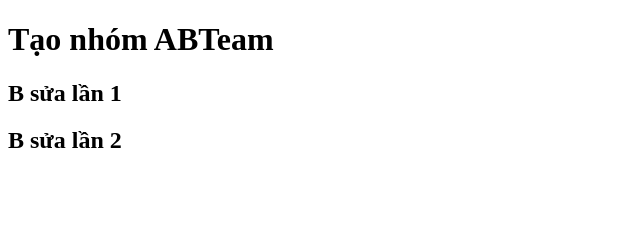
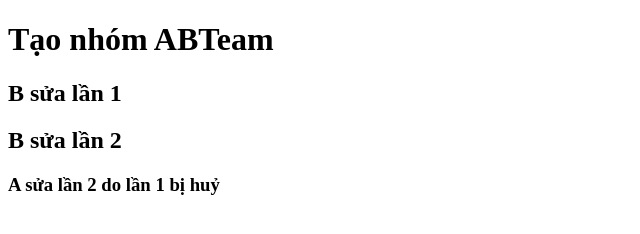
Before and after one commit to hoangphanhp/ABTeam, a plain HTML site: page index.html in a window 1280 px wide. Shown: the whole page, without its empty margins (0-640 px from the left). Drawn offline with Linux system fonts and the light colour scheme.

Commit message:
2. A sửa lần 2 do lần 1 huỷ

```diff
--- a/index.html
+++ b/index.html
@@ -9,5 +9,6 @@
     <h1>Tạo nhóm ABTeam</h1>
     <h2>B sửa lần 1</h2>
     <h2>B sửa lần 2</h2>
-</body>
+    <h3>A sửa lần 2 do lần 1 bị huỷ</h3>
+  </body>
 </html>
```
